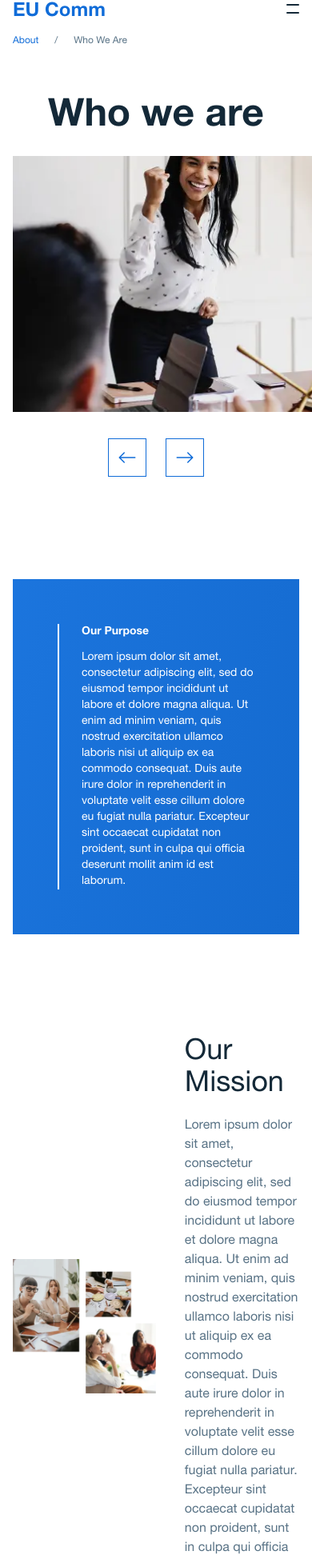
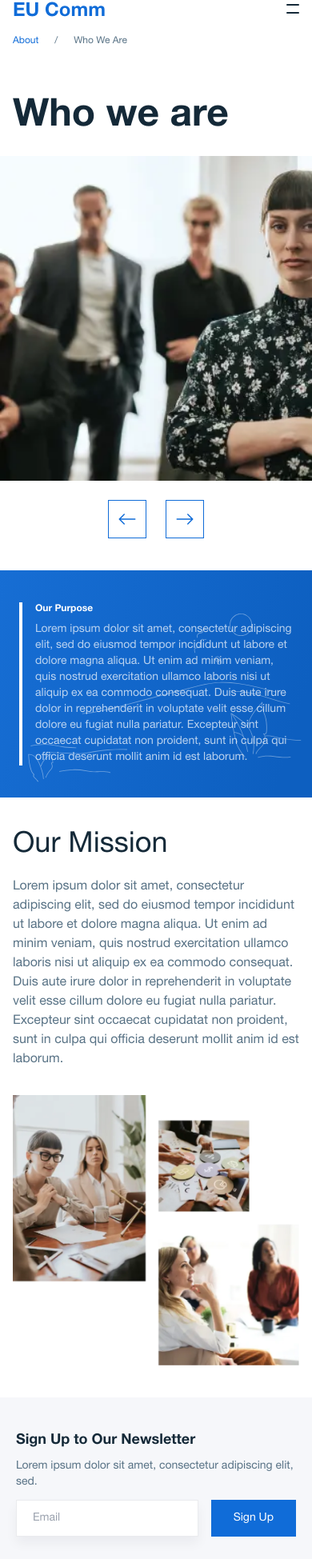
Before and after one commit to arpitgupta1214/eucomm, a Next.js app: page /about/who-we-are in a window 390 px wide. Shown: the part 17-1966 px from the top of the page at 80% size. Built offline with nearby package versions, Linux system fonts and the light colour scheme; what calendar-dates would draw is missing.

Commit message:
who we are page added

```diff
--- a/components/Footer/Footer.jsx
+++ b/components/Footer/Footer.jsx
@@ -29,17 +29,17 @@ const Subpages = ({ subpages }) => {
 
 const Footer = ({ config }) => {
   return (
-    <div className="mt-auto bg-skin-dark pt-14 flex flex-col items-center">
+    <div className="mt-auto bg-skin-dark pt-14 flex items-center">
       <div className="flex flex-wrap text-white content-md px-4">
-        <div className="w-full flex">
-          <div className="flex-shrink-0 whitespace-nowrap text-xl font-medium">
+        <div className="w-full flex flex-col md:flex-row">
+          <div className="mb-4 md:mb-0 flex-shrink-0 whitespace-nowrap text-xl font-medium pb-10 md:pb-0 border-b border-skin-base md:border-none">
             {config.companyName}
           </div>
-          <div className="flex-grow flex flex-wrap">
+          <div className="flex-grow flex flex-col md:flex-row md:flex-wrap">
             {config.pages.map((page) => (
               <div
                 key={`footer-page-${page.slug}`}
-                className="ml-12 mb-12 flex-shrink-0 w-52 flex flex-col"
+                className="md:ml-12 mb-12 flex-shrink-0 w-full md:w-52 flex flex-col"
               >
                 <div className="w-full flex items-center justify-between">
                   <span className="text-xl font-medium">{page.name}</span>
@@ -50,10 +50,13 @@ const Footer = ({ config }) => {
             ))}
           </div>
         </div>
-        <div className="w-full flex items-center justify-between py-5 border-t border-skin-light">
+        <div className="w-full flex flex-col md:flex-row-reverse md:items-center justify-between py-5 md:border-t md:border-skin-light">
+          {/* social */}
+          <div className="mb-6 md:mb-0 w-full md:w-auto">
+            <SocialLinks links={config.socialLinks} />
+          </div>
+
           <span className="text-xs opacity-60">{config.copyrightText}</span>
-          {/* social */}
-          <SocialLinks links={config.socialLinks} />
         </div>
       </div>
     </div>
--- a/components/Newsletter/Newsletter.jsx
+++ b/components/Newsletter/Newsletter.jsx
@@ -2,26 +2,28 @@ import Image from "next/image";
 
 const Newsletter = () => {
   return (
-    <div className="w-full bg-skin-light p-16 pb-8 pr-32 flex items-end">
+    <div className="w-full bg-skin-light px-5 py-10 md:p-16 md:pb-8 md:pr-32 flex items-end">
       {/* content */}
-      <div className="mr-20 mb-8 flex-shrink-0 w-full max-w-md">
-        <div className="mb-5 font-bold text-2xl">Sign Up to Our Newsletter</div>
-        <div className="mb-6 text-skin-light">
+      <div className="md:mr-20 md:mb-8 flex-shrink-0 w-full max-w-md">
+        <div className="mb-2 md:mb-5 font-bold text-lg md:text-2xl">
+          Sign Up to Our Newsletter
+        </div>
+        <div className="mb-3 md:mb-6 text-sm md:text-base text-skin-light">
           Lorem ipsum dolor sit amet, consectetur adipiscing elit, sed.
         </div>
         <div className="flex w-full max-w-xl">
           <input
             type="text"
-            className="mr-4 flex-grow shadow-sm bg-skin-base py-3 px-5 text-skin-light border border-skin-base"
+            className="mr-4 flex-grow shadow-sm bg-skin-base py-3 px-5 text-skin-light border border-skin-base text-sm md:text-base"
             placeholder="Email"
           />
-          <button className="bg-skin-highlight font-bold py-3 px-7 text-white">
+          <button className="bg-skin-highlight md:font-bold py-3 px-7 text-white whitespace-nowrap text-sm md:text-base">
             Sign Up
           </button>
         </div>
       </div>
       {/* image */}
-      <div className="flex-grow relative">
+      <div className="hidden md:block flex-grow relative">
         <div className="absolute w-full bottom-0 left-0">
           <Image
             src="/images/newsletter.png"
--- a/pages/about/who-we-are.jsx
+++ b/pages/about/who-we-are.jsx
@@ -2,34 +2,55 @@ import Layout from "components/Layouts";
 import Newsletter from "components/Newsletter";
 import { Carousel } from "components/ui";
 import Image from "next/image";
+import { useSelector } from "react-redux";
 
 const WhoWeAre = (props) => {
+  const isMobile = useSelector((state) => state.ui.isMobile);
   return (
     <div className="w-full mt-16 flex flex-col items-center">
       {/* head */}
-      <div className="mb-6 text-5xl font-bold">{props.pageHead}</div>
+      <div className="mb-6 content-md text-5xl font-bold md:text-center">
+        {props.pageHead}
+      </div>
       {/* carousel */}
-      <div className="content-md mb-32">
+      <div className={`${!isMobile ? "content-md" : ""} mb-10 md:mb-32`}>
         <Carousel>
-          {props.carouselImages.map((image, idx) => (
-            <div key={`carousel-img-${idx}`} className="mr-6">
+          {props.carouselImages.map((image, idx) => {
+            let width, height;
+            if (isMobile) {
+              width = image.width;
+              height = image.height;
+            } else {
+              width = parseInt((image.width / image.height) * 320);
+              height = 320;
+            }
+            return (
+              <div
+                key={`carousel-img-${idx}`}
+                className="md:mr-6 w-screen md:w-auto"
+              >
                 <Image
                   src={image.src}
                   alt=""
-                width={parseInt((image.width / image.height) * 320)}
-                height={320}
-                layout="fixed"
+                  width={width}
+                  height={height}
+                  layout={isMobile ? "responsive" : "fixed"}
                   priority={true}
                 />
               </div>
-          ))}
+            );
+          })}
         </Carousel>
       </div>
       {/* purpose */}
-      <div className="mb-32 content-sm relative">
-        <div className="m-14 max-w-2xl pl-7 border-l-2 border-white text-white">
-          <div className="mb-3 text-sm font-bold">{props.purposeHead}</div>
-          <div className="text-sm">{props.purposeText}</div>
+      <div
+        className={`mb-10 md:mb-32 ${!isMobile ? "content-sm" : ""}  relative`}
+      >
+        <div className="mx-6 my-10 md:m-14 max-w-2xl pl-4 md:pl-7 border-l-4 md:border-l-2 border-white text-white">
+          <div className="mb-2 text-xs md:text-sm font-bold">
+            {props.purposeHead}
+          </div>
+          <div className="text-sm opacity-70">{props.purposeText}</div>
         </div>
         <div
           className="absolute left-0 top-0 w-full h-full"
@@ -40,13 +61,19 @@ const WhoWeAre = (props) => {
             alt=""
             layout="fill"
             objectFit="cover"
+            objectPosition="right"
           />
         </div>
       </div>
       {/* mission */}
-      <div className="mb-32 content-md mx-auto flex flex-wrap justify-between items-center">
+      <div className="md-10 md:mb-32 content-md flex flex-col md:flex-row-reverse justify-between items-center">
+        {/* content */}
+        <div className="mb-8 md:mb-0 md:w-2/5">
+          <div className="text-4xl mb-5">{props.missionHead}</div>
+          <div className="text-skin-light">{props.missionText}</div>
+        </div>
         {/* image */}
-        <div className="w-1/2">
+        <div className="mb-10 md:mb-0 w-full md:w-1/2">
           <Image
             src={props.missionImage.src}
             alt=""
@@ -55,14 +82,8 @@ const WhoWeAre = (props) => {
             layout="responsive"
           />
         </div>
-
-        {/* content */}
-        <div className="w-2/5">
-          <div className="text-4xl mb-5">{props.missionHead}</div>
-          <div className="text-skin-light">{props.missionText}</div>
       </div>
-      </div>
-      <div className="content-sm mb-32">
+      <div className={`mb-3 md:mb-32 ${!isMobile ? "content-sm" : ""}`}>
         <Newsletter />
       </div>
     </div>
```
Lines whose indentation alone changed are shown as unchanged.
